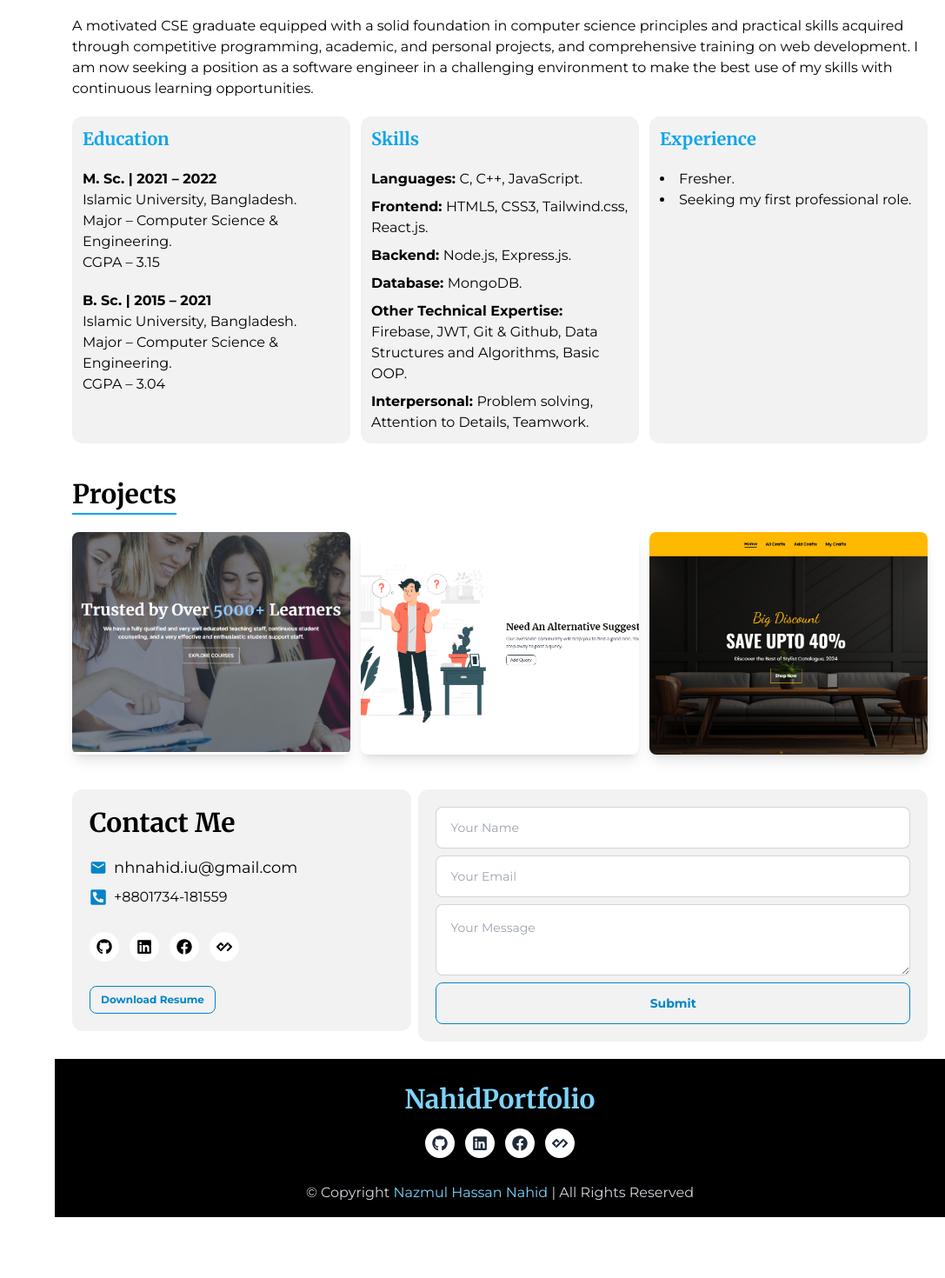
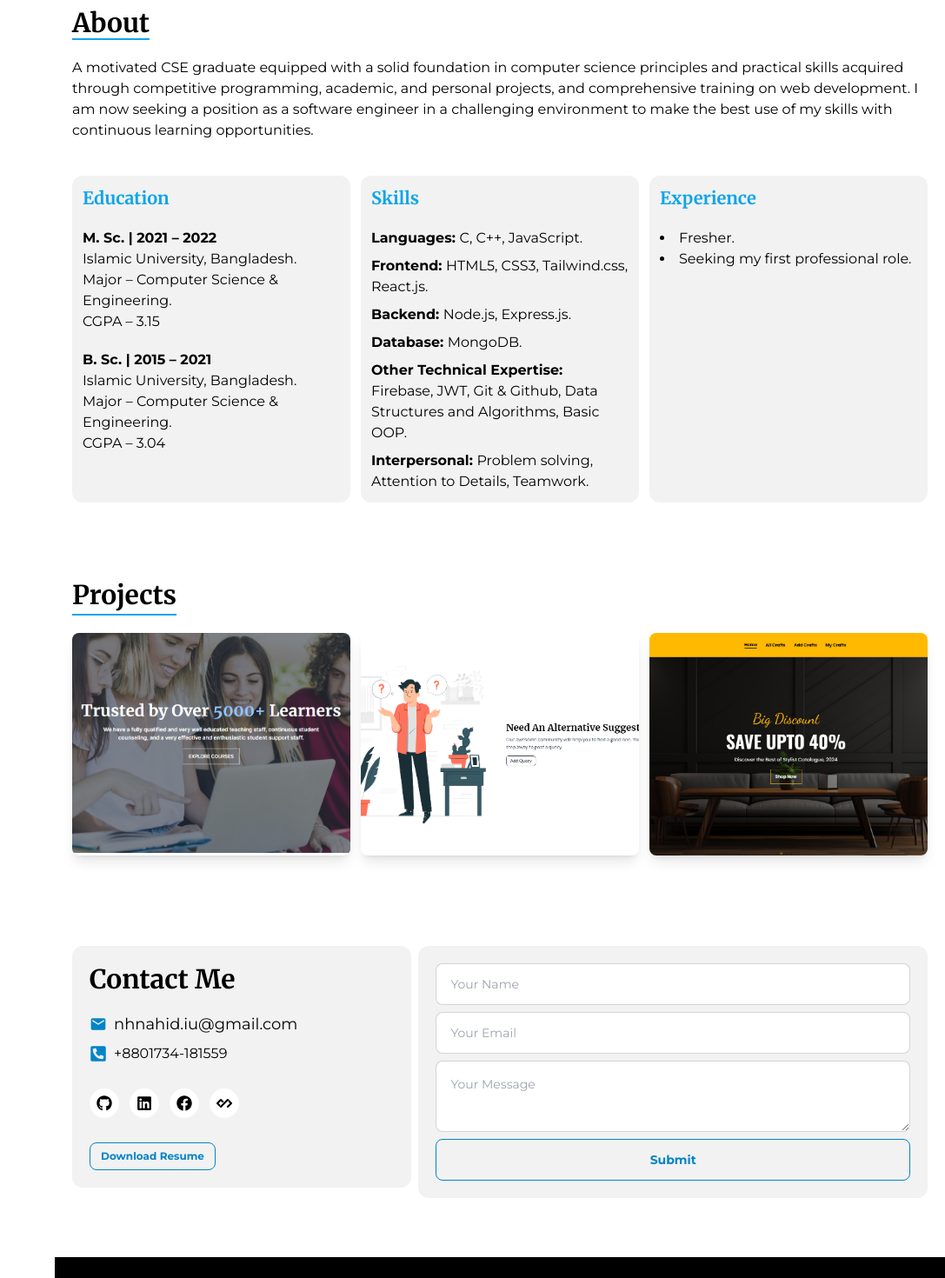
Before and after one commit to nhnaahid/portfolio-nahid, a React (Vite) app: page / in a window 1280 px wide. Shown: the part 860-2330 px from the top of the page at 87% size, without its empty margins (193-1280 px from the left). Before the commit the page ends 2260 px from the top, so only its background shows below. Built offline with nearby package versions, Linux system fonts and the light colour scheme.

Commit message:
fix: alignment

```diff
--- a/src/components/SideBar/SideBar.jsx
+++ b/src/components/SideBar/SideBar.jsx
@@ -22,7 +22,7 @@ const SideBar = () => {
 
     return (
         <div className="font-mont font-semibold">
-            <div onClick={() => setOpen(!open)} className="flex justify-end md:hidden fixed w-full pt-3 z-50">
+            <div onClick={() => setOpen(!open)} className="flex justify-end md:hidden fixed w-full pt-3 pr-2 z-50">
                 {
                     open ? <RxCross1 className="text-4xl rounded-full p-2 bg-sky-500 text-gray-200" /> : <RiMenu3Fill className="text-4xl rounded-full p-2 bg-sky-500 text-gray-200" />
                 }
--- a/src/pages/Home/About/About.jsx
+++ b/src/pages/Home/About/About.jsx
@@ -1,10 +1,10 @@
 
 const About = () => {
     return (
-        <div id="about" className='p-2 md:p-5 font-mont text-black space-y-5'>
+        <div id="about" className='p-2 md:p-5 font-mont text-black space-y-5 mt-12'>
             <h1 className="w-fit text-3xl font-bold border-b-2 border-sky-500 font-merri">About</h1>
             <p >A motivated CSE graduate equipped with a solid foundation in computer science principles and practical skills acquired through competitive programming, academic, and personal projects, and comprehensive training on web development. I am now seeking a position as a software engineer in a challenging environment to make the best use of my skills with continuous learning opportunities. </p>
-            <div className='grid grid-cols-1 md:grid-cols-3 grid-rows-1 gap-3 justify-between items-center'>
+            <div className='grid grid-cols-1 md:grid-cols-3 grid-rows-1 gap-3 justify-between items-center pt-5'>
                 {/* education */}
                 <div id="education" className='rounded-xl p-3 space-y-5 h-full bg-base-200 hover:shadow-xl hover:shadow-sky-200 duration-500'>
                     <h2 className="font-merri font-bold text-xl text-sky-500">Education</h2>
--- a/src/pages/Home/Contact/Contact.jsx
+++ b/src/pages/Home/Contact/Contact.jsx
@@ -30,7 +30,7 @@ const Contact = () => {
         forom.reset();
     };
     return (
-        <div id="contact" className='p-2 md:p-5 font-mont text-black flex flex-col md:flex-row gap-2 items-start justify-between'>
+        <div id="contact" className='p-2 md:p-5 font-mont text-black flex flex-col md:flex-row gap-2 items-start justify-between mt-16'>
             {/* contact me */}
             <div className="w-full md:w-1/2 lg:w-2/5 h-full bg-base-200 rounded-xl p-3 lg:p-5">
                 <h1 className="font-merri font-bold text-2xl lg:text-3xl">Contact Me</h1>
--- a/src/pages/Home/Footer/Footer.jsx
+++ b/src/pages/Home/Footer/Footer.jsx
@@ -3,7 +3,7 @@ import { SiDailydotdev } from "react-icons/si";
 
 const Footer = () => {
     return (
-        <div className="bg-black pt-7 w-full px-2 font-mont">
+        <div className="bg-black pt-7 w-full px-2 font-mont mt-12">
             <p className="text-sky-300 font-bold font-merri text-2xl lg:text-3xl text-center">NahidPortfolio</p>
             <div className="flex flex-wrap justify-center gap-3 text-lg mt-4">
                 <a className="rounded-full bg-white hover:bg-sky-500 p-2 hover:text-white duration-300" href="https://github.com/nhnaahid"><FaGithub /></a>
--- a/src/pages/Home/Projects/Projects.jsx
+++ b/src/pages/Home/Projects/Projects.jsx
@@ -28,7 +28,7 @@ import { BiLogoGithub } from 'react-icons/bi';
 
 const Projects = () => {
     return (
-        <div id="projects" className='p-2 md:p-5 font-mont text-black space-y-5'>
+        <div id="projects" className='p-2 md:p-5 font-mont text-black space-y-5 mt-12'>
             <h1 className="w-fit text-3xl font-bold border-b-2 border-sky-500 font-merri pb-1">Projects</h1>
             <div className='grid grid-cols-1 md:grid-cols-3 gap-3'>
                 {/* skillup */}
```
